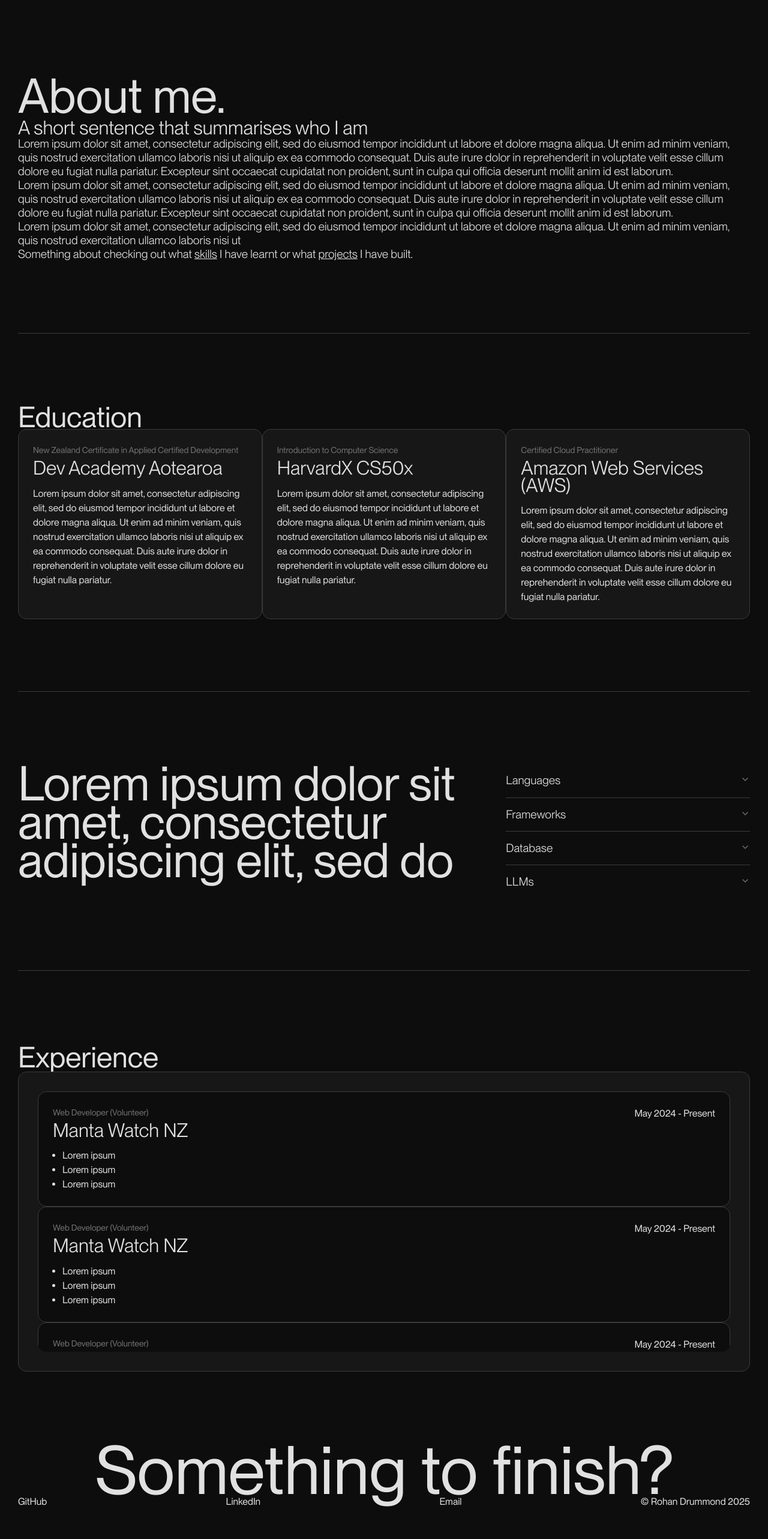
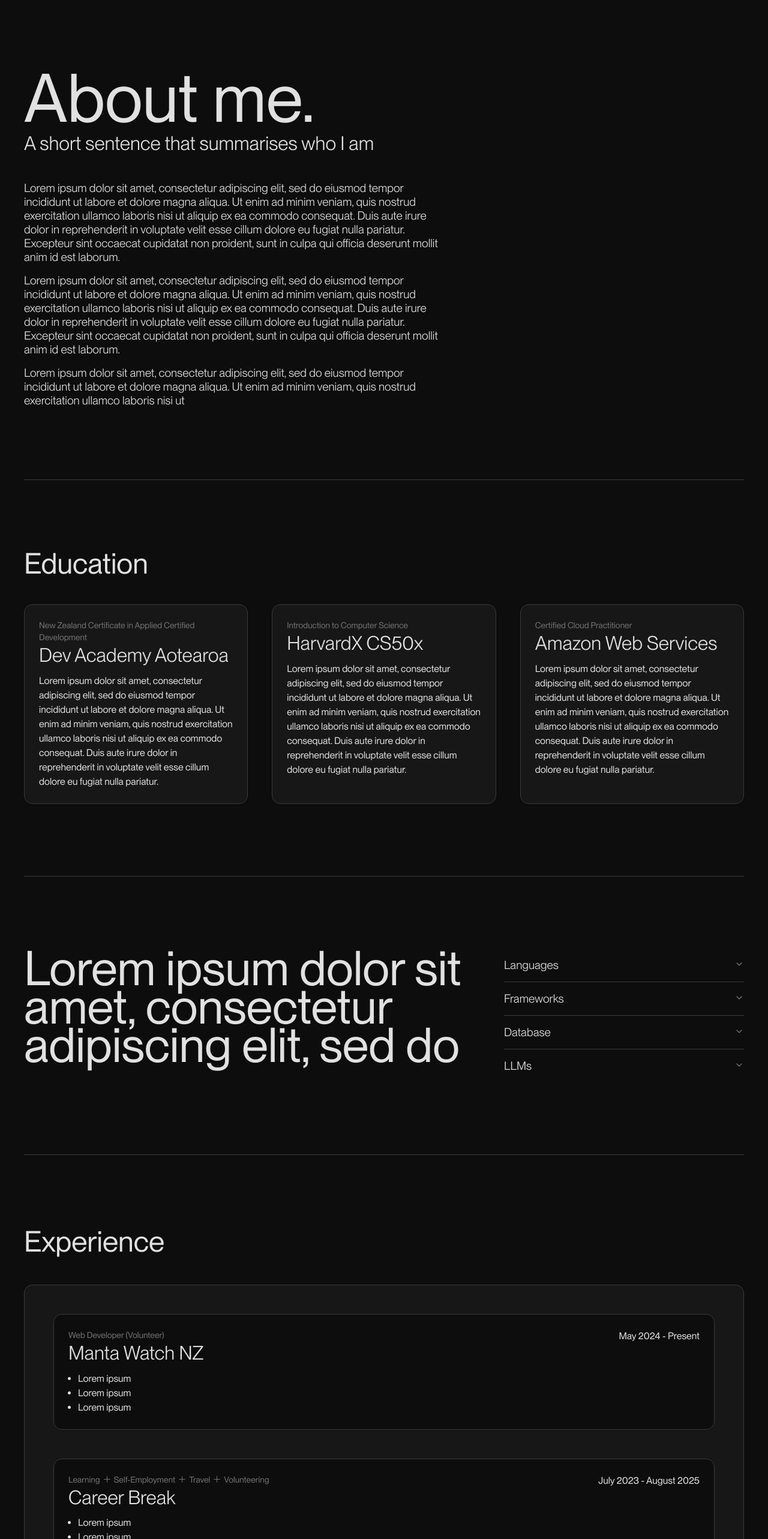
Before and after one commit to rohandrummond/portfolio, a Next.js app: page /about in a window 1280 px wide. Shown: the part 81-2646 px from the top of the page at 60% size. Before the commit the page ends 2622 px from the top, so only its background shows below. Built offline with nearby package versions, Linux system fonts and the light colour scheme.

Commit message:
#13 Update styling and content on About page

```diff
--- a/src/app/about/page.tsx
+++ b/src/app/about/page.tsx
@@ -15,19 +15,20 @@ import {
 } from '@/components/ui/card'
 import { ScrollArea } from '@/components/ui/scroll-area'
 import { Separator } from '@/components/ui/separator'
+import { ArrowRightIcon, PlusIcon } from '@radix-ui/react-icons'
 
 export default function About() {
   return (
     <main className="flex-1 flex flex-col justify-center mt-30 gap-30">
       {/* Bio */}
-      <section>
-        <div className="flex flex-col">
-          <h1 className="heading-lg">About me.</h1>
+      <section className="w-[55vw]">
+        <div className="flex flex-col mb-12 gap-4">
+          <h1 className="heading-xl">About me.</h1>
           <h2 className="sub-heading">
             A short sentence that summarises who I am
           </h2>
         </div>
-        <div className="flex flex-col">
+        <div className="flex flex-col gap-4">
           <p className="body-text">
             Lorem ipsum dolor sit amet, consectetur adipiscing elit, sed do
             eiusmod tempor incididunt ut labore et dolore magna aliqua. Ut enim
@@ -51,24 +52,13 @@ export default function About() {
             eiusmod tempor incididunt ut labore et dolore magna aliqua. Ut enim
             ad minim veniam, quis nostrud exercitation ullamco laboris nisi ut{' '}
           </p>
-          <p className="body-text">
-            Something about checking out what{' '}
-            <Link href="skills" className="underline">
-              skills
-            </Link>{' '}
-            I have learnt or what{' '}
-            <Link href="work" className="underline">
-              projects
-            </Link>{' '}
-            I have built.
-          </p>
         </div>
       </section>
       <Separator />
       {/* Education */}
-      <section className="flex flex-col">
+      <section className="flex flex-col gap-12">
         <h2 className="heading-md heading-tight">Education</h2>
-        <div className="flex flex-row justify-between">
+        <div className="flex flex-row justify-between gap-10">
           <Card className="flex flex-col lg:w-1/3 gap-4">
             <CardHeader>
               <CardDescription>
@@ -110,9 +100,7 @@ export default function About() {
           <Card className="flex flex-col lg:w-1/3 gap-4">
             <CardHeader>
               <CardDescription>Certified Cloud Practitioner</CardDescription>
-              <CardTitle className="sub-heading">
-                Amazon Web Services (AWS)
-              </CardTitle>
+              <CardTitle className="sub-heading">Amazon Web Services</CardTitle>
             </CardHeader>
             <CardContent>
               <p>
@@ -165,9 +153,9 @@ export default function About() {
       <Separator />
       {/* Experience */}
       <section>
-        <h2 className="heading-md">Experience</h2>
-        <ScrollArea className="h-[500px] w-full bg-card border rounded-xl p-[2rem]">
-          <div className="flex flex-col">
+        <h2 className="heading-md mb-12">Experience</h2>
+        <ScrollArea className="h-[80vh] w-full bg-card border rounded-xl p-12">
+          <div className="flex flex-col gap-12">
             <Card className="flex flex-col bg-background gap-4">
               <CardHeader>
                 <CardDescription>Web Developer (Volunteer)</CardDescription>
@@ -184,9 +172,12 @@ export default function About() {
             </Card>
             <Card className="flex flex-col bg-background gap-4">
               <CardHeader>
-                <CardDescription>Web Developer (Volunteer)</CardDescription>
-                <CardTitle className="sub-heading">Manta Watch NZ</CardTitle>
-                <CardAction>May 2024 - Present</CardAction>
+                <CardDescription className="flex flex-row items-center gap-1">
+                  Learning <PlusIcon /> Self-Employment <PlusIcon /> Travel{' '}
+                  <PlusIcon /> Volunteering
+                </CardDescription>
+                <CardTitle className="sub-heading">Career Break</CardTitle>
+                <CardAction>July 2023 - August 2025</CardAction>
               </CardHeader>
               <CardContent>
                 <ul className="pl-4">
@@ -198,9 +189,11 @@ export default function About() {
             </Card>
             <Card className="flex flex-col bg-background gap-4">
               <CardHeader>
-                <CardDescription>Web Developer (Volunteer)</CardDescription>
-                <CardTitle className="sub-heading">Manta Watch NZ</CardTitle>
-                <CardAction>May 2024 - Present</CardAction>
+                <CardDescription className="flex flex-row items-center gap-1">
+                  Media Executive <ArrowRightIcon /> Account Manager
+                </CardDescription>
+                <CardTitle className="sub-heading">PHD Media</CardTitle>
+                <CardAction>November 2021 - March 2023</CardAction>
               </CardHeader>
               <CardContent>
                 <ul className="pl-4">
@@ -212,9 +205,42 @@ export default function About() {
             </Card>
             <Card className="flex flex-col bg-background gap-4">
               <CardHeader>
-                <CardDescription>Web Developer (Volunteer)</CardDescription>
-                <CardTitle className="sub-heading">Manta Watch NZ</CardTitle>
-                <CardAction>May 2024 - Present</CardAction>
+                <CardDescription>Technical Support Specialist</CardDescription>
+                <CardTitle className="sub-heading">
+                  Vend by Lightspeed
+                </CardTitle>
+                <CardAction>July 2020 - November 2021</CardAction>
+              </CardHeader>
+              <CardContent>
+                <ul className="pl-4">
+                  <li className="list-disc">Lorem ipsum</li>
+                  <li className="list-disc">Lorem ipsum</li>
+                  <li className="list-disc">Lorem ipsum</li>
+                </ul>
+              </CardContent>
+            </Card>
+            <Card className="flex flex-col bg-background gap-4">
+              <CardHeader>
+                <CardDescription>Media Insights Manager</CardDescription>
+                <CardTitle className="sub-heading">Bauer Media</CardTitle>
+                <CardAction>October 2019 - April 2020</CardAction>
+              </CardHeader>
+              <CardContent>
+                <ul className="pl-4">
+                  <li className="list-disc">Lorem ipsum</li>
+                  <li className="list-disc">Lorem ipsum</li>
+                  <li className="list-disc">Lorem ipsum</li>
+                </ul>
+              </CardContent>
+            </Card>
+            <Card className="flex flex-col bg-background gap-4">
+              <CardHeader>
+                <CardDescription className="flex flex-row items-center gap-1">
+                  Client Service Executive <ArrowRightIcon /> Senior Client
+                  Service Executive
+                </CardDescription>{' '}
+                <CardTitle className="sub-heading">Nielsen</CardTitle>
+                <CardAction>October 2017 - October 2019</CardAction>
               </CardHeader>
               <CardContent>
                 <ul className="pl-4">
@@ -227,8 +253,8 @@ export default function About() {
           </div>
         </ScrollArea>
       </section>
-      <section className="flex justify-center">
-        <h2 className="heading-xl">Something to finish?</h2>
+      <section className="flex justify-center mb-30">
+        <h2 className="heading-xl">Keen for a kōrero?</h2>
       </section>
     </main>
   )
--- a/src/app/contact/page.tsx
+++ b/src/app/contact/page.tsx
@@ -29,18 +29,18 @@ export default function Contact() {
       </section>
       <Separator />
       <section className="flex flex-col gap-4">
-        <div className="flex flex-row justify-between">
+        <div className="flex flex-row justify-between items-center">
           <p className="body-large">Email</p>
           <TooltipProvider>
             <Tooltip open={open}>
               <TooltipTrigger asChild>
                 <Button
-                  className="min-w-[100px] border cursor-pointer"
+                  className="min-w-[100px] border py-5 cursor-pointer"
                   asChild
                   onClick={copyEmail}
                 >
                   <div className="flex f-row items-center gap-3">
-                    <p className="body-text">Copy</p>
+                    <p className="sub-text">Copy</p>
                     <CopyIcon />
                   </div>
                 </Button>
@@ -51,28 +51,28 @@ export default function Contact() {
             </Tooltip>
           </TooltipProvider>
         </div>
-        <div className="flex flex-row justify-between">
+        <div className="flex flex-row justify-between items-center">
           <p className="body-large">GitHub</p>
-          <Button className="min-w-[100px] border" asChild>
+          <Button className="min-w-[100px] border py-5" asChild>
             <a
               href="https://github.com/rohandrummond"
               target="_blank"
               className="flex f-row items-center gap-3"
             >
-              <p className="body-text">Visit</p>
+              <p className="sub-text">Visit</p>
               <ExternalLinkIcon />
             </a>
           </Button>
         </div>
-        <div className="flex flex-row justify-between">
+        <div className="flex flex-row justify-between items-center">
           <p className="body-large">LinkedIn</p>
-          <Button className="min-w-[100px] border" asChild>
+          <Button className="min-w-[100px] border py-5" asChild>
             <a
               href="https://www.linkedin.com/in/drummondr/"
               target="_blank"
               className="flex f-row items-center gap-3"
             >
-              <p className="body-text">Visit</p>
+              <p className="sub-text">Visit</p>
               <ExternalLinkIcon />
             </a>
           </Button>
--- a/src/app/layout.tsx
+++ b/src/app/layout.tsx
@@ -69,7 +69,7 @@ export default function RootLayout({
   return (
     <html lang="en">
       <body
-        className={`${neueMontreal.variable} flex flex-col container mx-auto min-h-screen xl:max-w-none xl:pr-[30px] xl:pl-[30px]`}
+        className={`${neueMontreal.variable} flex flex-col container mx-auto min-h-screen xl:max-w-none xl:pr-[40px] xl:pl-[40px]`}
       >
         <Header />
         {children}
```
